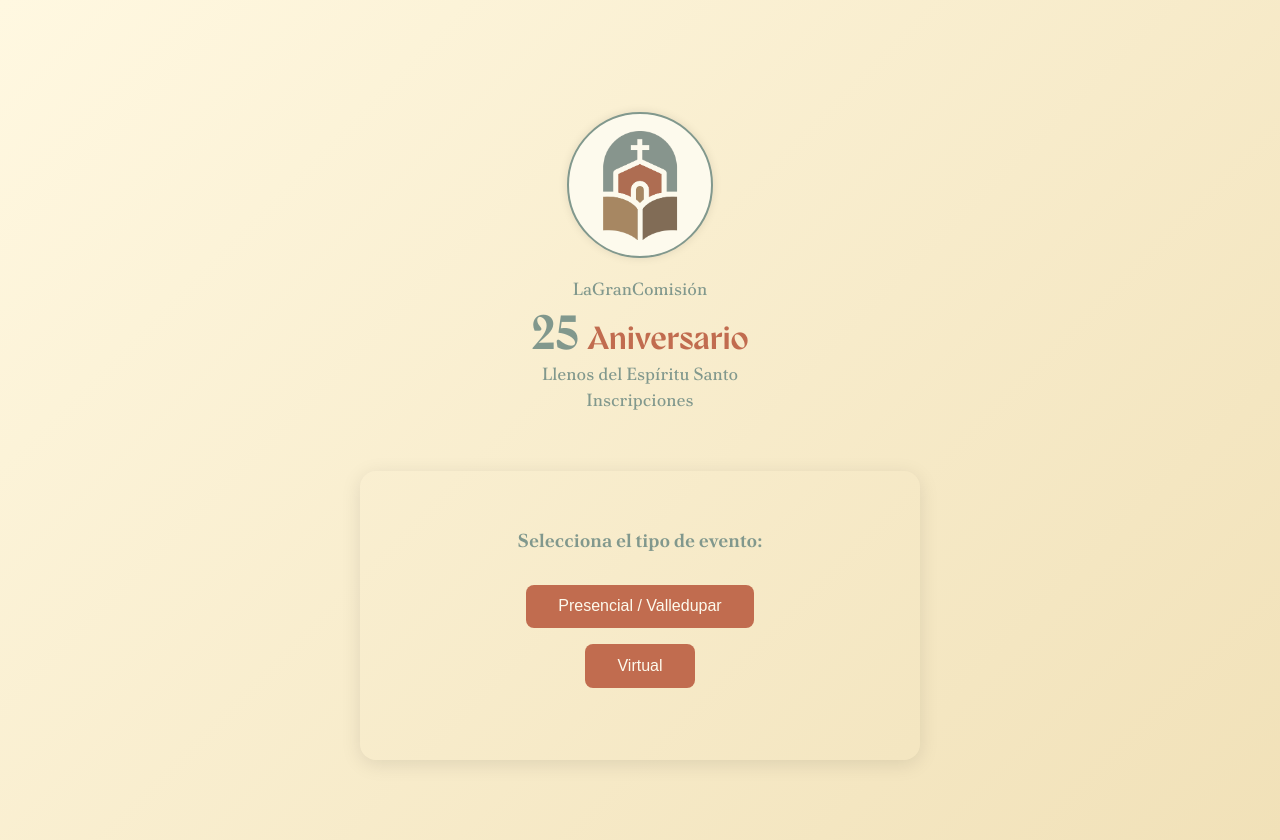
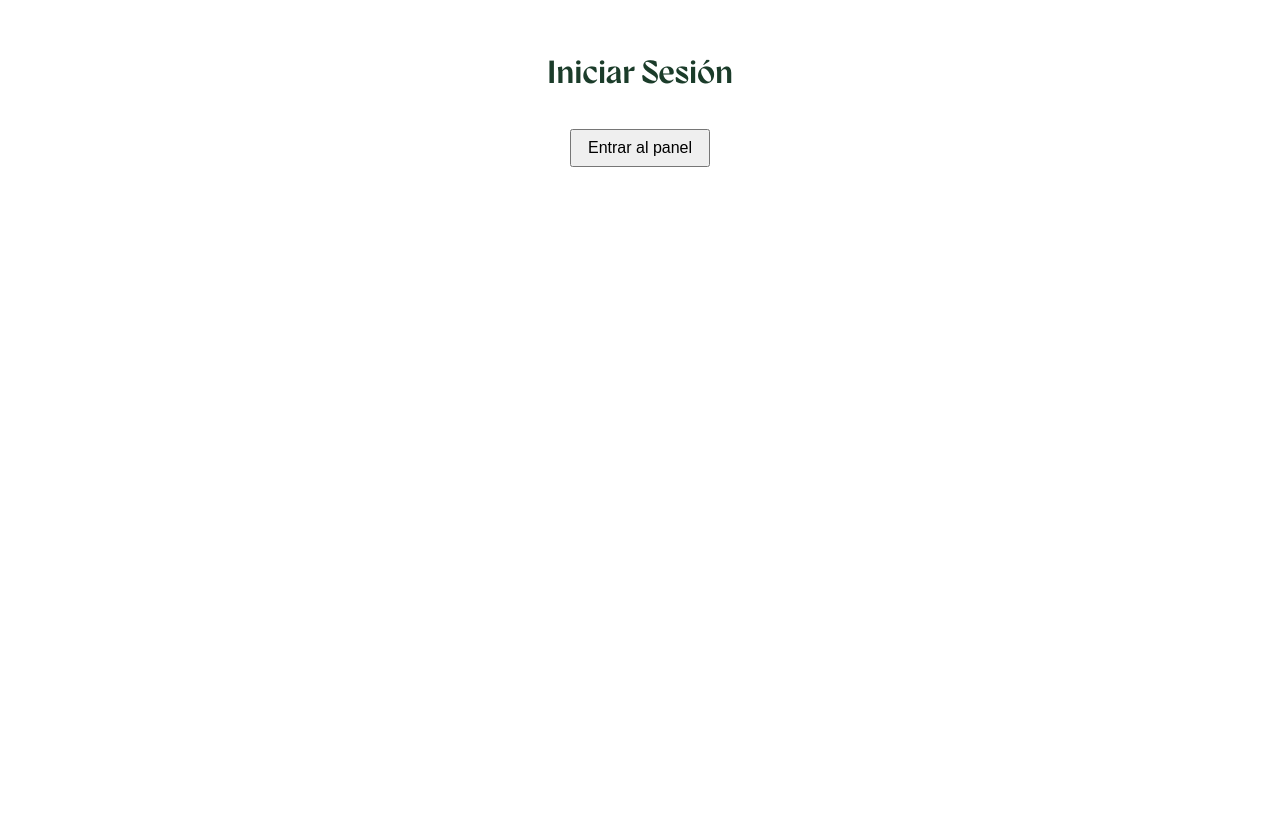
Before and after one commit to SamPerezCode/aniversario-lgc, a React (Vite) app: page /login in a window 1280 px wide. After the commit the page ends 800 px from the top, so only its background shows below. Built offline with nearby package versions, Linux system fonts and the light colour scheme.

Commit message:
Implementa enrutamiento y nuevas páginas: Login y AdminDashboard; actualiza estilos y renombra botón en FormularioEvento

```diff
--- a/src/App.jsx
+++ b/src/App.jsx
@@ -1,6 +1,9 @@
 import { useState } from "react";
-import InscripcionPublica from "./components/inscripciones/FormularioInscripcion";
+import { BrowserRouter as Router, Routes, Route } from "react-router-dom";
 import SplashScreen from "./components/ui/SplashScreen";
+import FormularioInscripcion from "./components/inscripciones/FormularioInscripcion";
+import Login from "./pages/Login";
+import AdminDashboard from "./pages/AdminDashboard";
 import './styles/global.css';
 
 function App() {
@@ -10,12 +13,19 @@ function App() {
     setShowSplash(false);
   };
 
+  if (showSplash) {
+    return <SplashScreen onFinish={handleSplashFinish} />;
+  }
+
   return (
-    <>
-      {showSplash
-        ? <SplashScreen onFinish={handleSplashFinish} />
-        : <InscripcionPublica />}
-    </>
+    <Router>
+      <Routes>
+        <Route path="/" element={<FormularioInscripcion />} />
+        <Route path="/login" element={<Login />} />
+        <Route path="/admin" element={<AdminDashboard />} />
+        <Route path="*" element={<h2>Página no encontrada</h2>} />
+      </Routes>
+    </Router>
   );
 }
 
--- a/src/components/inscripciones/FormularioEvento.jsx
+++ b/src/components/inscripciones/FormularioEvento.jsx
@@ -247,7 +247,7 @@ const FormularioEvento = ({ evento, onSubmitSuccess, onVolver }) => {
                     {enviando ? "Enviando..." : "Realizar inscripción"}
                 </button>
                 <button type="button" className="btn-volver" onClick={onVolver}>
-                    Volver
+                    Cancelar
                 </button>
             </form>
         </>
--- /dev/null
+++ b/src/pages/AdminDashboard.jsx
@@ -0,0 +1,21 @@
+import React from 'react';
+import { useNavigate } from 'react-router-dom';
+
+const AdminDashboard = () => {
+    const navigate = useNavigate();
+
+    const handleLogout = () => {
+        localStorage.removeItem('usuarioLogueado');
+        navigate('/login');
+    };
+
+    return (
+        <div className="admin-dashboard">
+            <h1>Panel de Administración</h1>
+            <p>Bienvenido al panel privado.</p>
+            <button onClick={handleLogout}>Cerrar sesión</button>
+        </div>
+    );
+};
+
+export default AdminDashboard;
--- a/src/pages/Login.jsx
+++ b/src/pages/Login.jsx
@@ -0,0 +1,21 @@
+import React from 'react';
+import { useNavigate } from 'react-router-dom';
+
+const Login = () => {
+    const navigate = useNavigate();
+
+    const handleLogin = () => {
+        // Simula login (puedes guardar en localStorage o usar tu AuthContext después)
+        localStorage.setItem('usuarioLogueado', 'true');
+        navigate('/admin'); // Redirige al dashboard
+    };
+
+    return (
+        <div className="login-page">
+            <h1>Iniciar Sesión</h1>
+            <button onClick={handleLogin}>Entrar al panel</button>
+        </div>
+    );
+};
+
+export default Login;
--- a/src/styles/global.css
+++ b/src/styles/global.css
@@ -31,3 +31,17 @@ h3,
     font-weight: 600;
     /* Un poco menos que el principal */
 }
+
+/* styles/global.css */
+.login-page,
+.admin-dashboard {
+    padding: 2rem;
+    text-align: center;
+}
+
+button {
+    padding: 0.5rem 1rem;
+    margin-top: 1rem;
+    font-size: 1rem;
+    cursor: pointer;
+}
```
Also changed, not shown: src/pages/DashboardRoutes.jsx (deleted).
